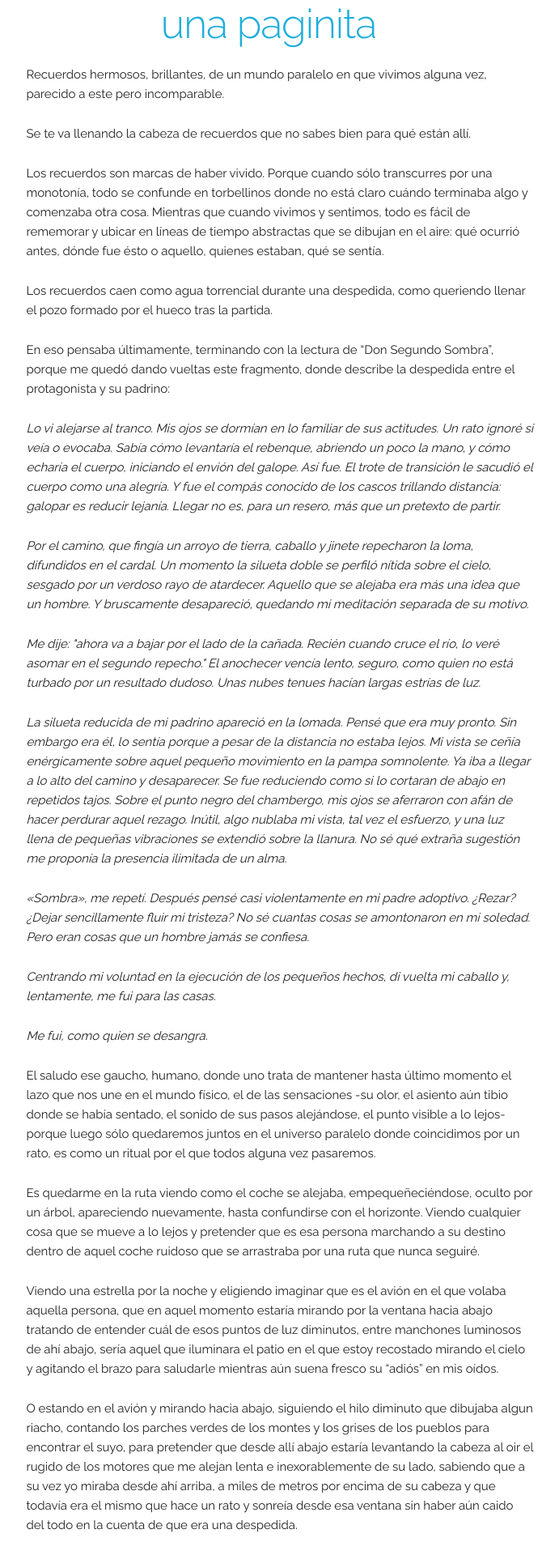
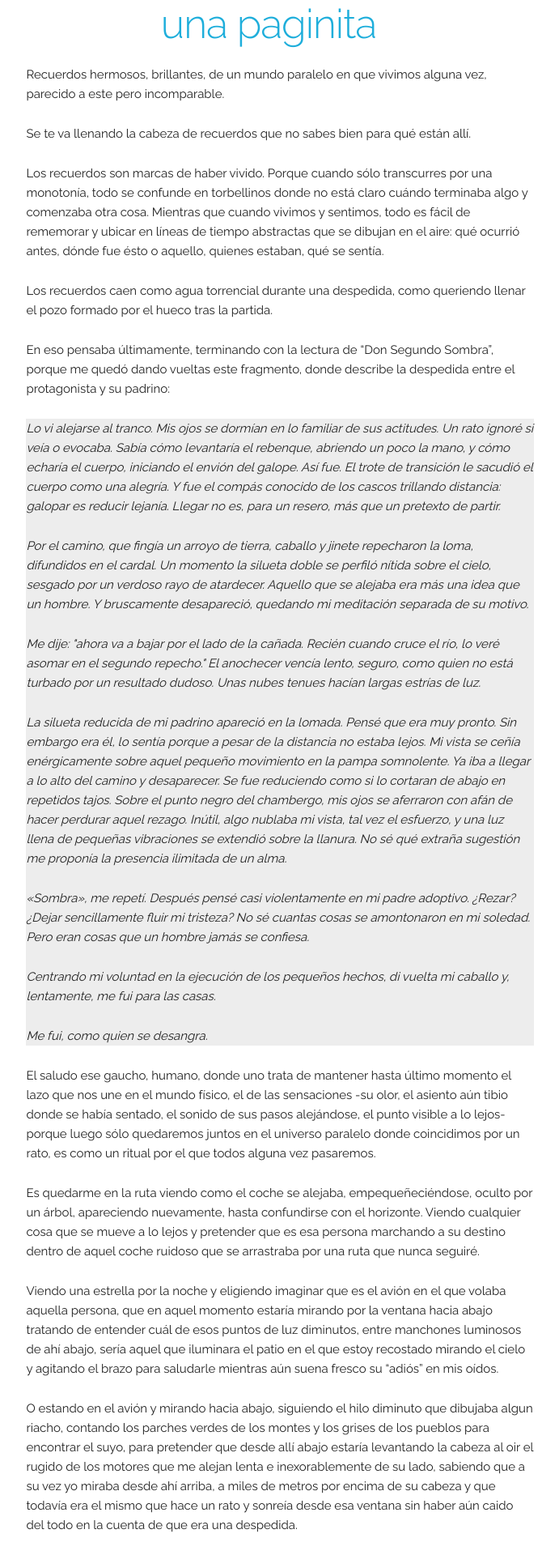
Before and after one commit to mmazzei/mmazzei.github.io, a Jekyll site: the page built from _posts/2021-04-05-recuerdos.md, in a window 1280 px wide. Shown: the top 1920 px of the page at 81% size, without its empty margins (294-985 px from the left). Built offline with Jekyll 4.4.1, drawn with Linux system fonts in a browser that asks for light colours.

Commit message:
Fix style

```diff
--- a/css/site.css
+++ b/css/site.css
@@ -1,6 +1,7 @@
 a.no-underline {text-decoration: none;}
 .poem {text-align: center;}
 .poem .author {margin-left: 10em;}
+.quote {background-color: rgb(237, 237, 237);}
 .quote p {font-style: italic !important;}
 .footer, .footer a {
 	color: rgb(173,173,173);
```
